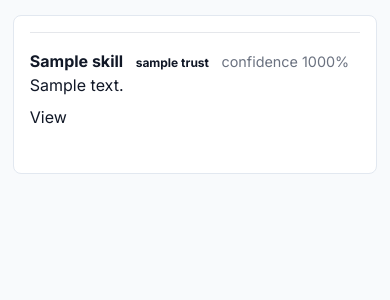
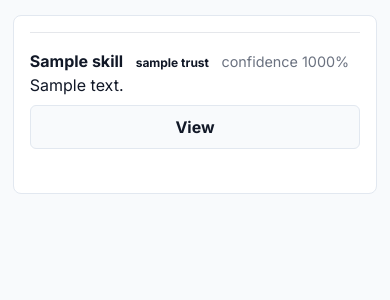
Before and after one commit to vikasudasi/skill-vault, a FastAPI app: template skill_vault/web/templates/browse.html in a window 390 px wide. Shown: the part 291-591 px from the top of the page. Run offline with FastAPI, Linux system fonts and the light colour scheme; the template is opened without the code that fills it: most values are stand-ins (such as "Sample title", 1, 10 or a date in 2020); parts of the project's set-up code (start-up, migrations or seed data) failed here and were passed over; some libraries are stand-ins or nearby versions.

Commit message:
fix(browse): make View link a proper button for mobile touch target
The browse results 'View' link was a bare <a> (24px tall, no padding or
touch target), unlike the 'Open dashboard' button on the agents page.
Converted to btn btn-secondary: now 330px x 44px full-width on mobile
(44px touch-target rule applies) and 64px button on desktop. No overflow.

Found during full end-to-end render audit of all 11 pages.

```diff
--- a/skill_vault/web/templates/browse_results.html
+++ b/skill_vault/web/templates/browse_results.html
@@ -11,7 +11,7 @@
       {% if skill.score > 0 %}<span class="muted">confidence {{ "%.0f"|format(skill.score * 100) }}%</span>{% endif %}
       <p>{{ skill.description }}</p>
     </div>
-    <a href="/skills/{{ skill.id }}">View</a>
+    <a class="btn btn-secondary" href="/skills/{{ skill.id }}">View</a>
   </li>
   {% endfor %}
 </ul>
```
